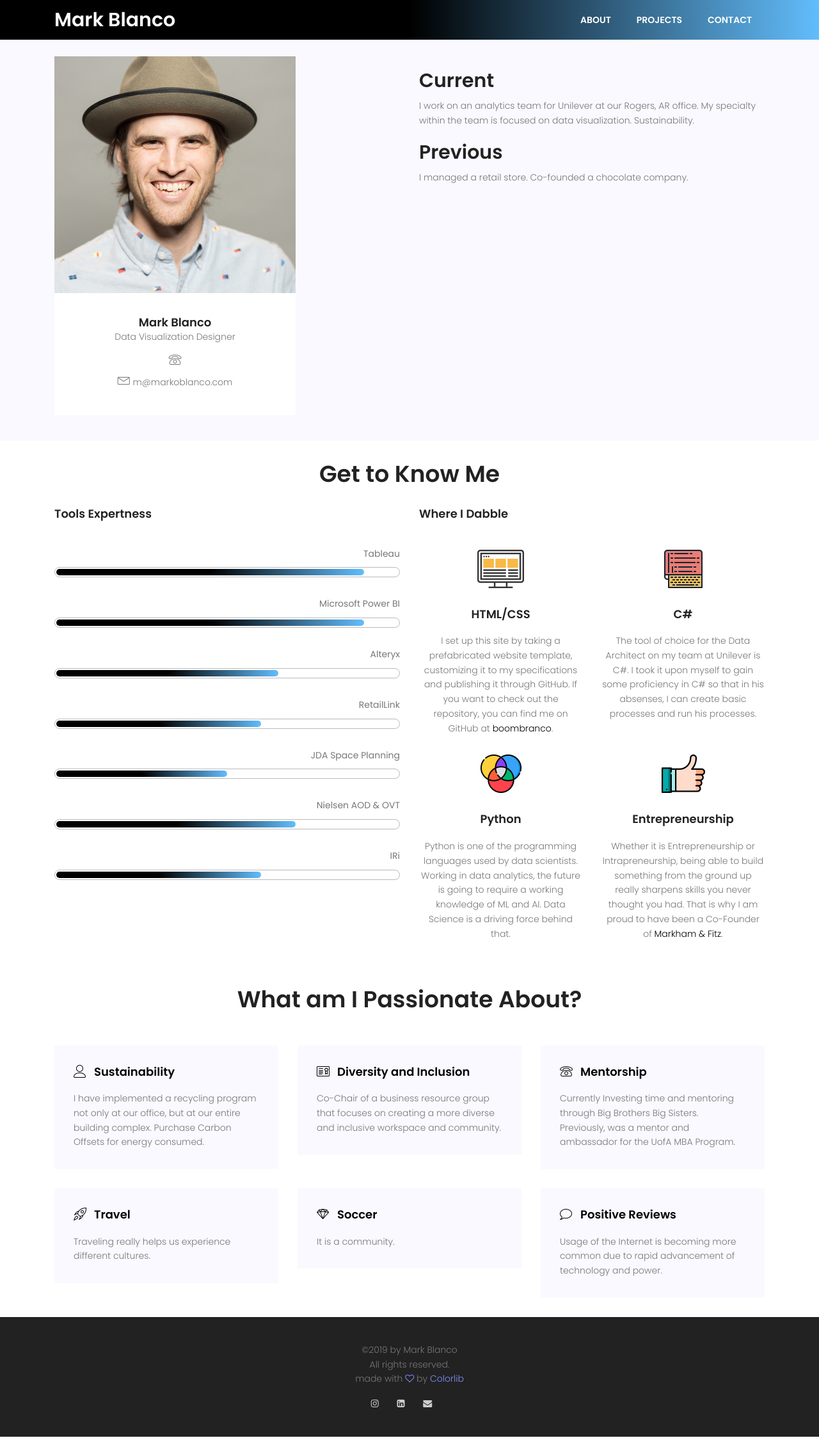
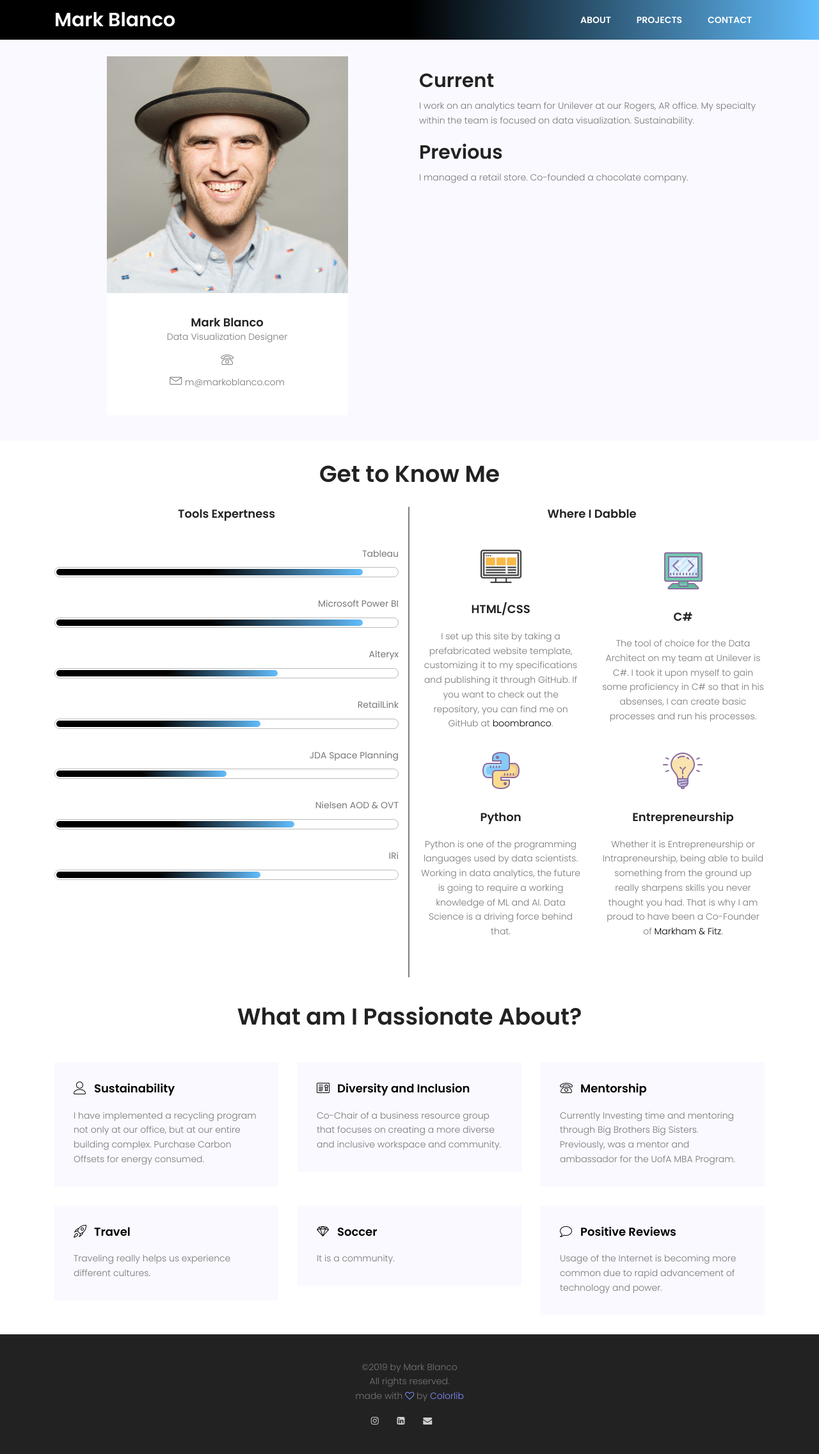
Before and after one commit to boombranco/boombranco.github.io, a Jekyll site: the page about.html, which Jekyll copies as it is, in a window 1280 px wide. Shown: the whole page at 64% size. Built offline with Jekyll 4.4.1, drawn with Linux system fonts in a browser that asks for light colours; nearby versions of some CDN libraries; before the commit the page ends 2245 px from its top, so only the background shows below that.

Commit message:
A lot, not sure what everything is

```diff
--- a/about.html
+++ b/about.html
@@ -70,7 +70,7 @@
     <section class="about-area section-gap" id="about">
       <div class="container">
         <div class="row">
-          <div class="col-lg-6 about-right d-flex">
+          <div class="col-lg-6 about-right">
             <div class="myself-wrap">
               <img class="img-fluid" src="img/headshot.JPG" alt="A professional headshot of Mark Blanco">
               <div class="desc">
@@ -107,7 +107,7 @@
           </div>
         </div>
         <div class="row d-flex justify-content-center">
-          <div class="col-lg-6 col-md-6 qty-left">
+          <div class="col-lg-6 col-md-6 qty-left border-right">
             <h4 class="pb-40">Tools Expertness</h4>
                       <div class="skillbar" data-percent="90%">
                           <div class="skill-bar-percent">Tableau</div>
@@ -175,7 +175,7 @@
                 </div>
                 <div class="single-service col-lg-6 col-md-6 mb-30">
                   <div class="icon">
-                    <img src="img/s2.png" alt="">
+                    <img src="img/code.png" alt="">
                   </div>
                   <div class="dec">
                     <h4 class="mt-30">C#</h4>
@@ -184,9 +184,9 @@
                     </p>
                   </div>
                 </div>
-                <div class="single-service col-lg-6 col-md-6">
+                <div class="single-service col-lg-6 col-md-6 mb-30">
                   <div class="icon">
-                    <img src="img/s3.png" alt="">
+                    <img src="img/python.png" alt="">
                   </div>
                   <div class="dec">
                     <h4 class="mt-30">Python</h4>
@@ -197,7 +197,7 @@
                 </div>
                 <div class="single-service col-lg-6 col-md-6">
                   <div class="icon">
-                    <img src="img/s4.png" alt="">
+                    <img src="img/entrepreneur.png" alt="">
                   </div>
                   <div class="dec">
                     <h4 class="mt-30">Entrepreneurship</h4>
@@ -245,7 +245,7 @@
     </section>
     <section class="feature-area">
       <div class="container">
-        <div class="row">
+        <div class="row passion-boxes">
         <div class="col-lg-4 col-md-6">
           <div class="single-feature mb-30">
             <div class="title d-flex flex-row pb-20">
--- a/css/main.css
+++ b/css/main.css
@@ -2090,6 +2090,9 @@
     display: block;
     opacity: 1;
   }
+  .border-right {
+    border-right: 2px solid gray;
+  }
 }
 
 .dropdown-menu {
@@ -2256,7 +2259,6 @@
 @media (max-width: 800px) {
   .myself-wrap {
     margin-top: 30px;
-    display: block;
     margin-left: auto !important;
     margin-right: auto !important;
   }
@@ -2645,3 +2647,15 @@
   background-image: url(../img/RunningColors.png);
   background-size: cover;
 }
+
+.about-right {
+  align-items: center;
+}
+
+.col-lg-6.about-right {
+  text-align: center;
+}
+
+.icon img {
+  max-width: 64px;
+}
```
Also changed, not shown: css/bootstrap.css, img/code.png (added), img/entrepreneur.png (added), img/html.png (added), img/python.png (added), 1 other file.
